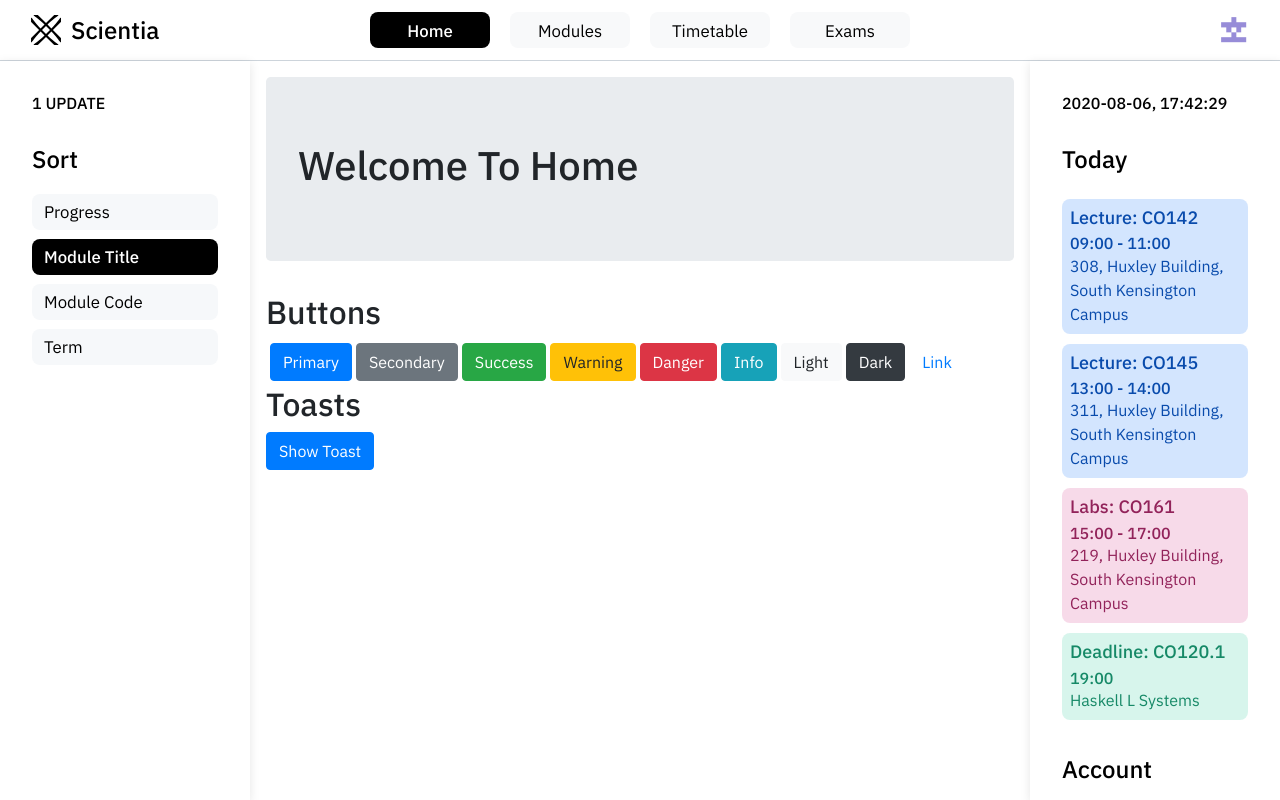
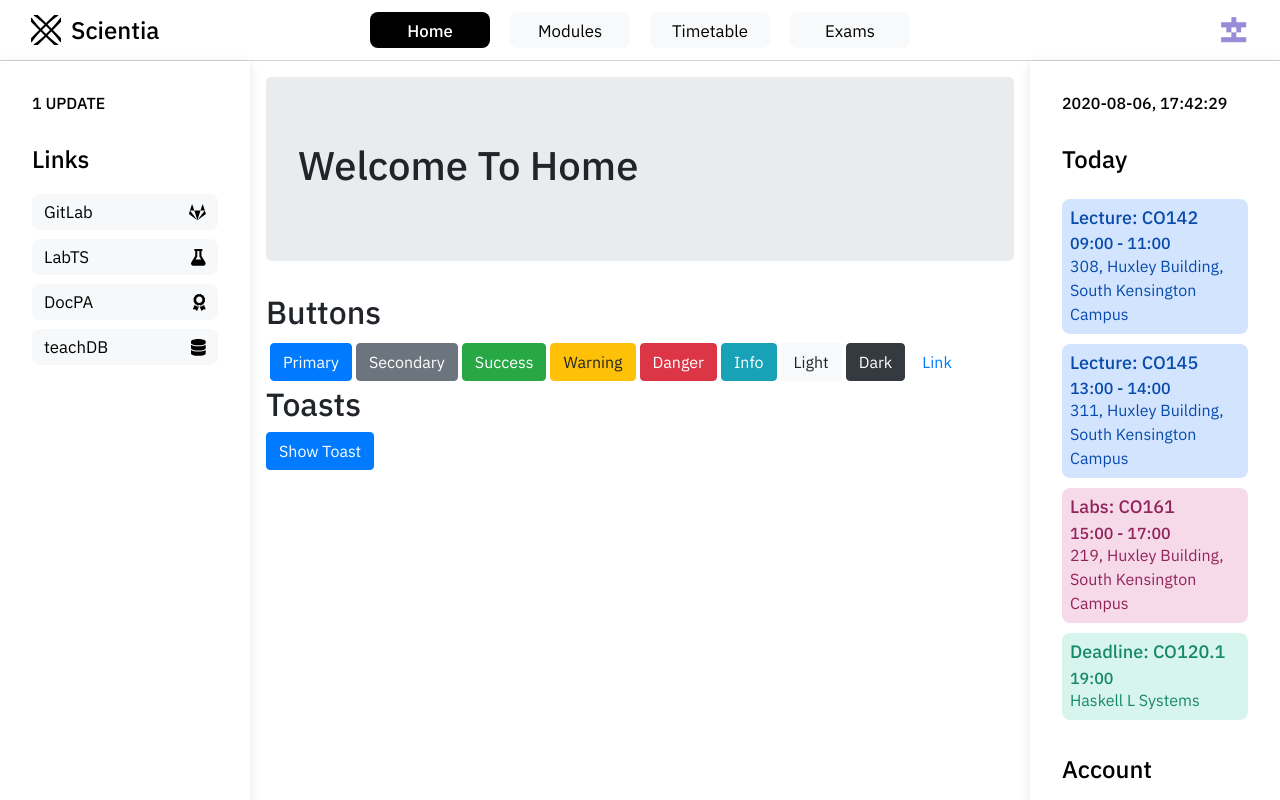
Before and after one commit to JayshivPatel/ScientiaAskDoc, a React (Create React App) app in the folder frontend/: page /home in a window 1280 px wide. Built offline with nearby package versions, Linux system fonts and the light colour scheme; what react-router-breadcrumbs-hoc would draw is missing.

Commit message:
Make sidebar more modular

```diff
--- a/frontend/package.json
+++ b/frontend/package.json
@@ -3,7 +3,9 @@
   "version": "0.1.0",
   "private": true,
   "dependencies": {
+    "@fortawesome/fontawesome-free": "^5.14.0",
     "@fortawesome/fontawesome-svg-core": "^1.2.30",
+    "@fortawesome/free-brands-svg-icons": "^5.14.0",
     "@fortawesome/free-solid-svg-icons": "^5.14.0",
     "@fortawesome/react-fontawesome": "^0.1.11",
     "@testing-library/jest-dom": "^4.2.4",
--- a/frontend/src/components/organisms/LeftBar/index.tsx
+++ b/frontend/src/components/organisms/LeftBar/index.tsx
@@ -1,65 +1,15 @@
 import React from "react";
-import SideBarTabGroup from "components/molecules/SideBarTabGroup";
 import styles from "./style.module.scss";
-import { Route , Switch} from "react-router-dom";
 
-const LeftBar: React.FC = () => {
-  let sortButtons = [
-    {
-			title: "Progress",
-    },
-    {
-			title: "Module Title",
-      active: true,
-    },
-    {
-			title: "Module Code",
-    },
-    {
-      title: "Term",
-    },
-	];
+export interface LeftBarProps{
+	children: React.ReactNode;
+}
 
-	let outlineButtons = [
-    {
-			title: "Overview",
-      activeURL: "overview",
-    },
-    {
-			title: "Coursework",
-      activeURL: "coursework",
-    },
-    {
-			title: "Materials",
-      activeURL: "materials",
-    },
-    {
-      title: "Piazza",
-		},
-		{
-      title: "Policies",
-		},
-		{
-      title: "FAQs",
-    },
-  ];
-
+const LeftBar: React.FC<LeftBarProps> = ({children}: LeftBarProps) => {
   return (
     <div id={styles.leftbarWrapper}>
       <p className={styles.leftbarStatus}>1 UPDATE</p>
-
-			<Switch>
-
-				<Route path="/modules/:id">
-					<SideBarTabGroup title="Outline" buttons={outlineButtons}/>
-        </Route>
-
-				<Route path="/">
-					<SideBarTabGroup title="Sort" buttons={sortButtons}/>
-        </Route>
-
-      </Switch>
-
+			{children}
     </div>
   );
 };
--- /dev/null
+++ b/frontend/src/components/organisms/LeftBarHome/index.tsx
@@ -0,0 +1,34 @@
+import React from "react";
+import LeftBar from "components/organisms/LeftBar";
+import SideBarTabGroup from "components/molecules/SideBarTabGroup";
+import { faGitlab } from "@fortawesome/free-brands-svg-icons";
+import { faFlask, faAward, faDatabase } from "@fortawesome/free-solid-svg-icons";
+
+const LeftBarHome: React.FC = () => {
+  let linkButtons = [
+    {
+			title: "GitLab",
+			icon: faGitlab,
+    },
+    {
+			title: "LabTS",
+			icon: faFlask,
+    },
+    {
+			title: "DocPA",
+			icon: faAward,
+    },
+    {
+			title: "teachDB",
+			icon: faDatabase,
+    },
+	];
+
+  return (
+    <LeftBar>
+			<SideBarTabGroup title="Links" buttons={linkButtons} />
+		</LeftBar>
+  );
+};
+
+export default LeftBarHome;
--- /dev/null
+++ b/frontend/src/components/organisms/LeftBarModule/index.tsx
@@ -0,0 +1,33 @@
+import React from "react";
+import LeftBar from "components/organisms/LeftBar";
+import SideBarTabGroup from "components/molecules/SideBarTabGroup";
+import { faDiscourse } from "@fortawesome/free-brands-svg-icons";
+
+const LeftBarModule: React.FC = () => {
+	let outlineButtons = [
+    {
+			title: "Overview",
+      activeURL: "overview",
+    },
+    {
+			title: "Coursework",
+      activeURL: "coursework",
+    },
+    {
+			title: "Materials",
+      activeURL: "materials",
+    },
+    {
+			title: "Piazza",
+			icon: faDiscourse,
+		},
+  ];
+
+  return (
+    <LeftBar>
+			<SideBarTabGroup title="Outline" buttons={outlineButtons} />
+		</LeftBar>
+  );
+};
+
+export default LeftBarModule;
--- /dev/null
+++ b/frontend/src/components/organisms/LeftBarModuleList/index.tsx
@@ -0,0 +1,29 @@
+import React from "react";
+import LeftBar from "components/organisms/LeftBar";
+import SideBarTabGroup from "components/molecules/SideBarTabGroup";
+
+const LeftBarModuleList: React.FC = () => {
+  let sortButtons = [
+    {
+			title: "Progress",
+    },
+    {
+			title: "Module Title",
+      active: true,
+    },
+    {
+			title: "Module Code",
+    },
+    {
+      title: "Term",
+    },
+	];
+
+  return (
+    <LeftBar>
+			<SideBarTabGroup title="Sort" buttons={sortButtons} />
+		</LeftBar>
+  );
+};
+
+export default LeftBarModuleList;
--- a/frontend/src/components/pages/StandardView/index.tsx
+++ b/frontend/src/components/pages/StandardView/index.tsx
@@ -2,7 +2,6 @@ import React from "react";
 import { Route, Switch, Redirect } from "react-router-dom";
 import ExamplePage from "components/templates/ExamplePage";
 import ModuleOverview from "components/pages/ModuleOverview";
-import LeftBar from "components/organisms/LeftBar";
 
 import "./style.scss";
 import RightBar from "components/organisms/RightBar";
@@ -10,6 +9,9 @@ import classNames from "classnames";
 import ModuleList from "../ModuleList";
 import ModuleMaterials from "../ModuleMaterials";
 import ModuleCoursework from "../ModuleCoursework";
+import LeftBarHome from "components/organisms/LeftBarHome";
+import LeftBarModuleList from "components/organisms/LeftBarModuleList";
+import LeftBarModule from "components/organisms/LeftBarModule";
 
 interface StandardViewProps {
   pages: {
@@ -34,37 +36,43 @@ const StandardView: React.FC<StandardViewProps> = ({
         toggledRight: toggledRight,
       })}
     >
-      <LeftBar />
       <RightBar />
       <div id="sidenav-overlay" onClick={(e) => onOverlayClick(e)}></div>
       <Switch>
         <Route path="/home">
+					<LeftBarHome />
           <ExamplePage name="Home" />
         </Route>
 
 				<Route exact path="/modules">
+					<LeftBarModuleList />
           <ModuleList />
         </Route>
 
 				<Route path="/modules/:id/overview">
+					<LeftBarModule/>
           <ModuleOverview />
         </Route>
 
 				<Route path="/modules/:id/materials">
+					<LeftBarModule/>
           <ModuleMaterials />
         </Route>
 
 				<Route path="/modules/:id/coursework">
+					<LeftBarModule/>
           <ModuleCoursework />
         </Route>
 
         <Route path="/modules/:id" render={props => <Redirect to={`/modules/${props.match.params.id}/overview`} />} />
 
 				<Route path="/timetable">
+					<LeftBarHome />
           <ExamplePage name="Timetable" />
         </Route>
 
 				<Route path="/exams">
+					<LeftBarHome />
           <ExamplePage name="Exams" />
         </Route>
 
--- a/frontend/src/components/templates/ExamplePage.tsx
+++ b/frontend/src/components/templates/ExamplePage/index.tsx
@@ -3,8 +3,8 @@ import React from "react";
 import Jumbotron from "react-bootstrap/Jumbotron";
 import Container from "react-bootstrap/Container";
 
-import ButtonsShowcase from "components/templates/ExampleButtons";
-import ToastsShowcase from "components/templates/ExampleToasts";
+import ButtonsShowcase from "components/templates/ExamplePage/ExampleButtons";
+import ToastsShowcase from "components/templates/ExamplePage/ExampleToasts";
 
 export interface ExamplePageProps {
   name: string;
```
Also changed, not shown: frontend/src/components/templates/ExamplePage/ExampleButtons.tsx (renamed from frontend/src/components/templates/ExampleButtons.tsx), frontend/src/components/templates/ExamplePage/ExampleToasts.tsx (renamed from frontend/src/components/templates/ExampleToasts.tsx), 1 other file (tests, documents, lock files or other folders).
